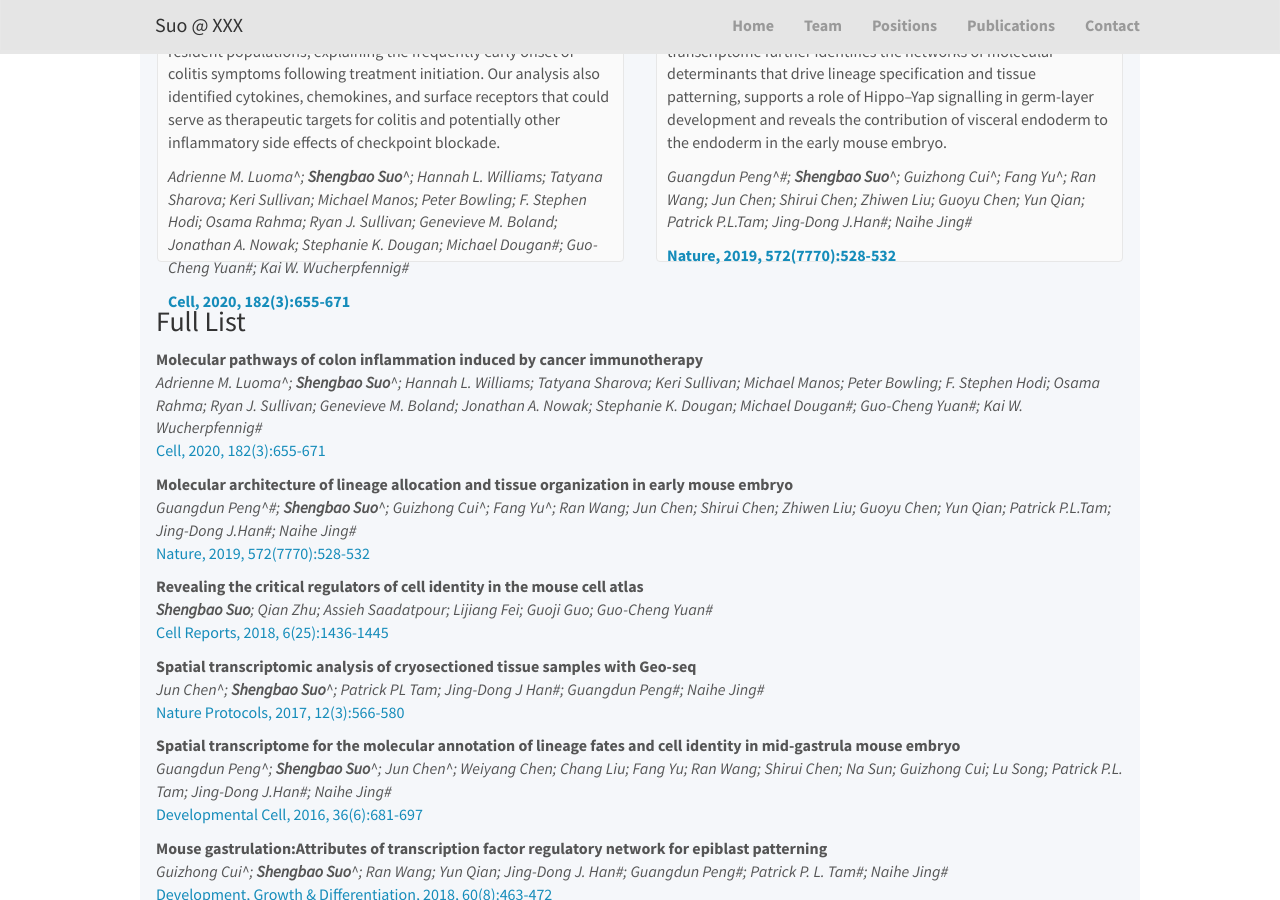
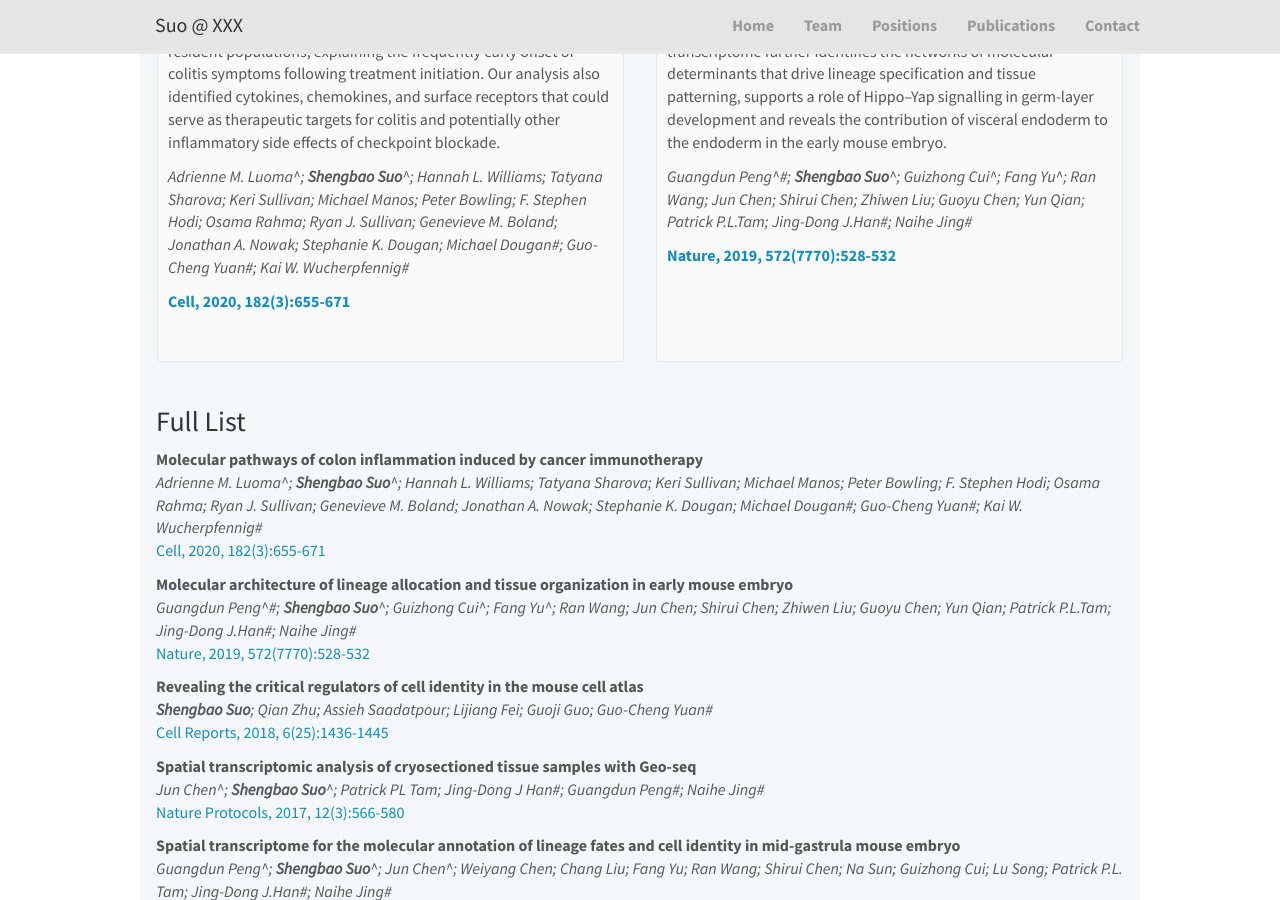
Before and after one commit to suoshengbao/suoshengbao.github.io, a Jekyll site: the page built from _pages/publications.md, in a window 1280 px wide and 900 px high, scrolled down 565 px. Built offline with Jekyll 4.4.1, drawn with Linux system fonts in a browser that asks for light colours; nearby versions of some CDN libraries.

Commit message:
Update publications.md

```diff
--- a/_pages/publications.md
+++ b/_pages/publications.md
@@ -24,7 +24,7 @@ permalink: /publications/
 {% endif %}
 
 <div class="col-sm-6 clearfix">
- <div class="well"  style="height: 600px;">
+ <div class="well"  style="height: 700px;">
   <pubtit>{{ publi.title }}</pubtit>
   <img src="{{ site.url }}{{ site.baseurl }}/images/pubpic/{{ publi.image }}" class="img-responsive" width="33%" style="float: left" />
   <p>{{ publi.description }}</p>
```
